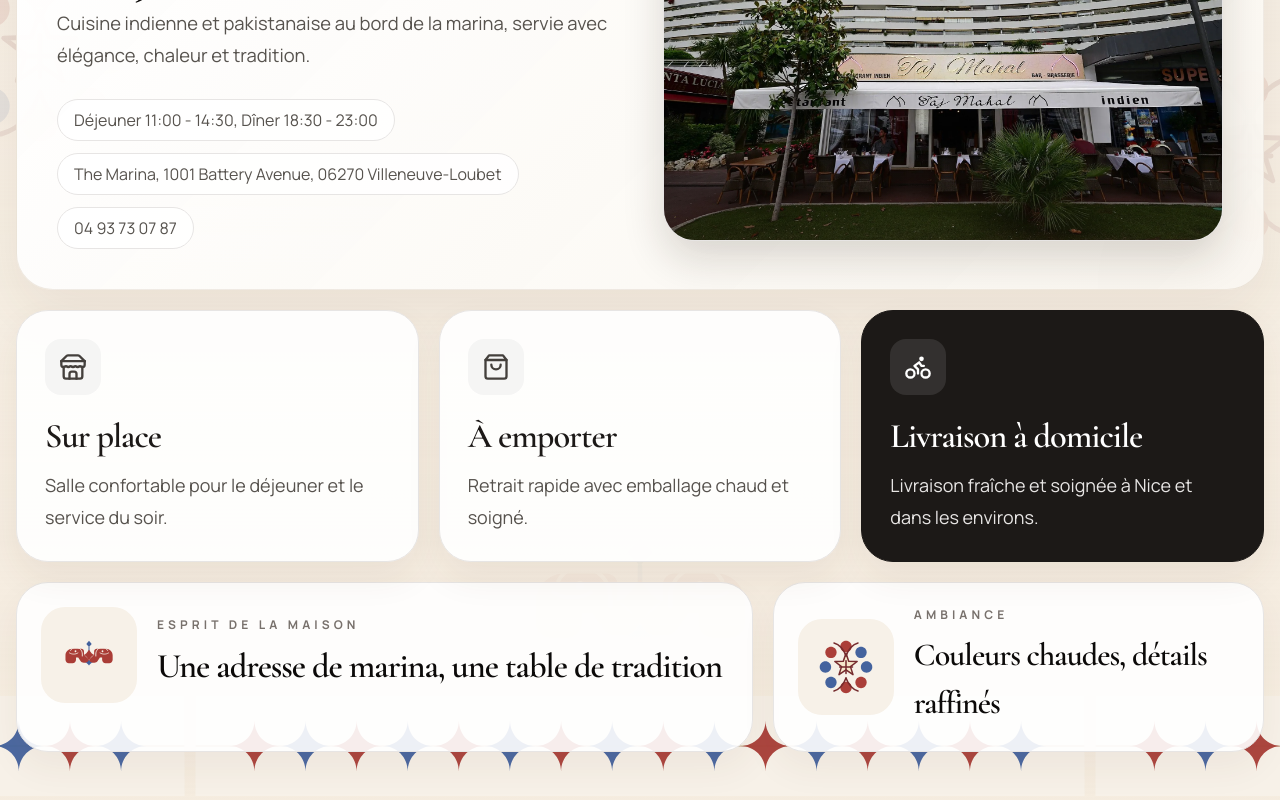
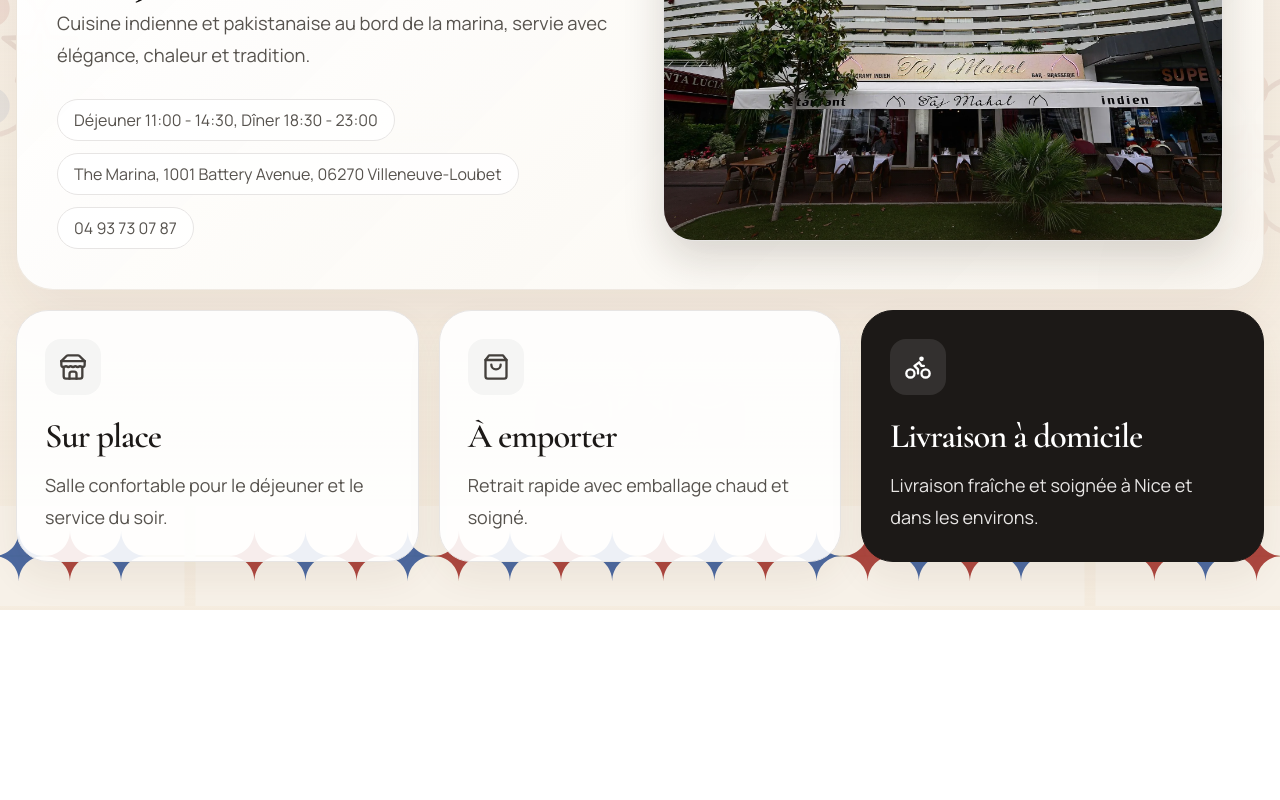
Before and after one commit to ManojMJ10/tajmahal-delivery.fr, a Next.js app: page / in a window 1280 px wide. Shown: the part 294-1094 px from the top of the page. After the commit the page ends 904 px from the top, so only its background shows below. Built offline with nearby package versions, Linux system fonts and the light colour scheme.

Commit message:
Remove lower landing highlight section

```diff
--- a/components/public/PublicLandingClient.tsx
+++ b/components/public/PublicLandingClient.tsx
@@ -103,42 +103,6 @@ export default function PublicLandingClient() {
           ))}
         </section>
 
-        <section className="mt-5 grid gap-5 lg:grid-cols-[1.2fr_0.8fr]">
-          <div className="rounded-[2rem] border border-stone-200 bg-white/90 p-6 shadow-[0_16px_36px_rgba(86,56,31,0.06)]">
-            <div className="flex items-center gap-5">
-              <img
-                src="/ornaments/marina-elephants.svg"
-                alt="Ornement inspiré de l'art indien"
-                className="h-24 w-24 shrink-0 rounded-[1.5rem] bg-[#f7f1e8] p-3"
-              />
-              <div>
-                <p className="text-xs font-bold uppercase tracking-[0.34em] text-stone-500">
-                  {language === "fr" ? "Esprit de la maison" : "House character"}
-                </p>
-                <h3 className="font-display mt-2 text-[2.15rem] font-semibold text-stone-950">
-                  {language === "fr" ? "Une adresse de marina, une table de tradition" : "A marina address with timeless tradition"}
-                </h3>
-              </div>
-            </div>
-          </div>
-          <div className="rounded-[2rem] border border-stone-200 bg-white/90 p-6 shadow-[0_16px_36px_rgba(86,56,31,0.06)]">
-            <div className="flex items-center gap-5">
-              <img
-                src="/ornaments/marina-floral-burst.svg"
-                alt="Motif floral ornemental"
-                className="h-24 w-24 shrink-0 rounded-[1.5rem] bg-[#f7f1e8] p-2"
-              />
-              <div>
-                <p className="text-xs font-bold uppercase tracking-[0.34em] text-stone-500">
-                  {language === "fr" ? "Ambiance" : "Atmosphere"}
-                </p>
-                <h3 className="font-display mt-2 text-[2rem] font-semibold text-stone-950">
-                  {language === "fr" ? "Couleurs chaudes, détails raffinés" : "Warm tones with refined detail"}
-                </h3>
-              </div>
-            </div>
-          </div>
-        </section>
       </main>
     </div>
   );
```
